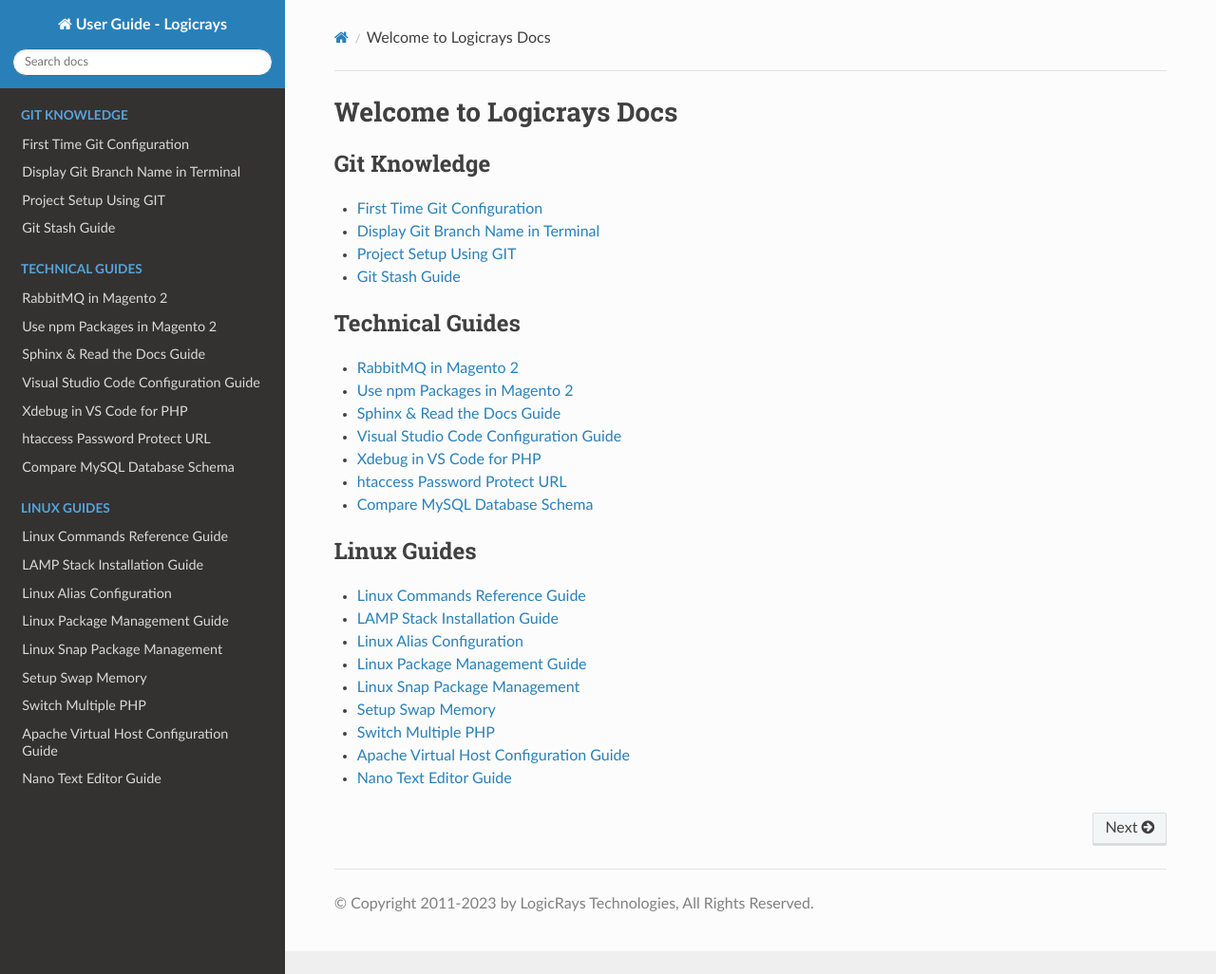
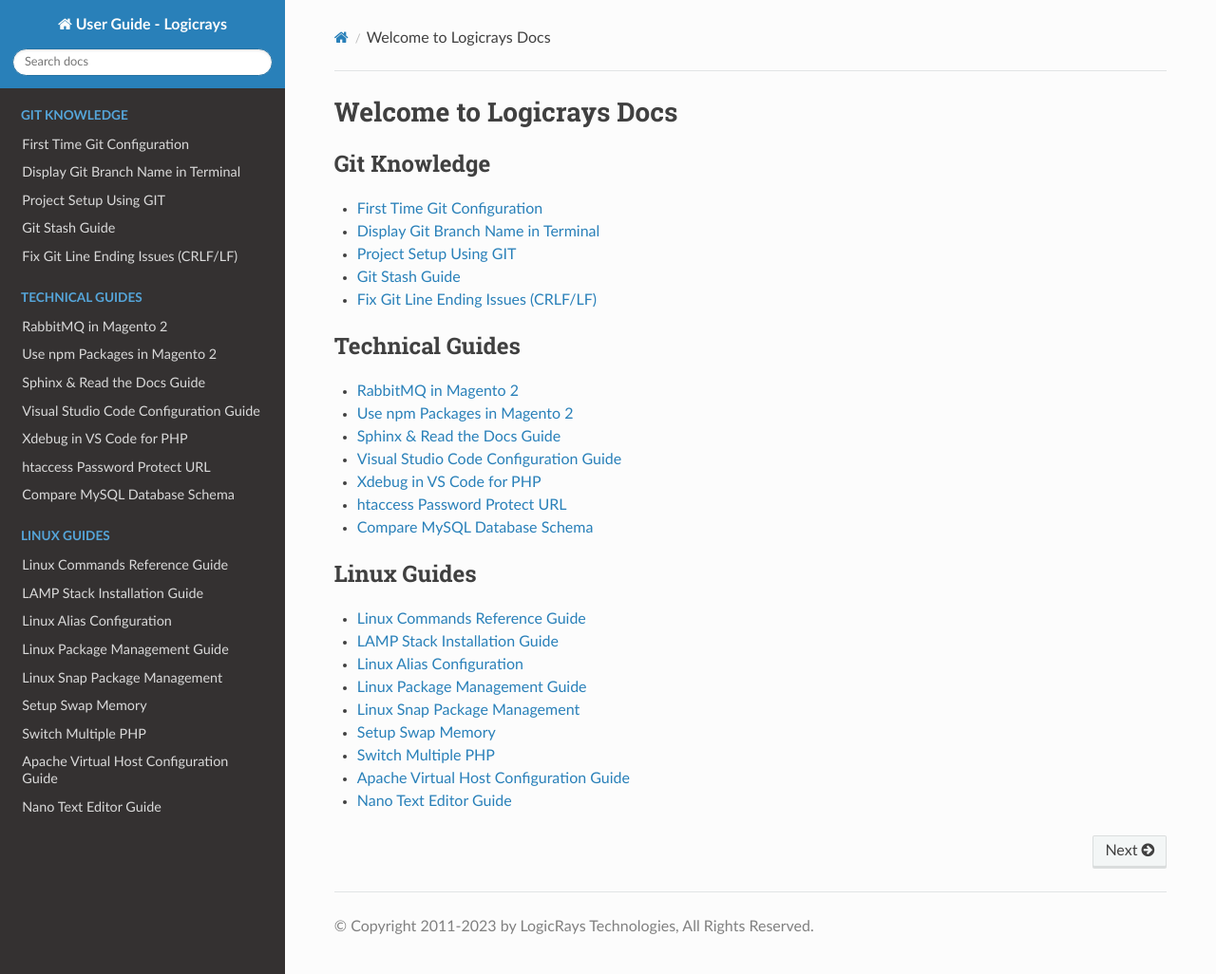
Before and after one commit to dipakp-logicrays/dipakp-docs, a Sphinx documentation site: the page built from docs/index.rst, in a window 1280 px wide and 1026 px high. Shown: the whole window at 95% size. Built offline with Sphinx 7.4.7 and the Read the Docs theme 3.1.0, drawn with Linux system fonts in a browser that asks for light colours; some of the changed lines change nothing that is shown.

Commit message:
Add new doc: fix git line endings

```diff
--- /dev/null
+++ b/docs/git-knowledge/git-line-endings/index.rst
@@ -0,0 +1,395 @@
+Fix Git Line Ending Issues (CRLF/LF)
+=====================================
+
+This guide helps you resolve Git issues when a single file shows "entire file modified" due to line ending differences between CRLF (Windows) and LF (Unix/Linux).
+
+Understanding the Problem
+--------------------------
+
+When Git shows that every line in a file has changed, but you only made minor edits, the issue is usually caused by line ending differences:
+
+- **CRLF** (Carriage Return + Line Feed): Windows line endings (``\r\n``)
+- **LF** (Line Feed): Unix/Linux/Mac line endings (``\n``)
+
+**The Problem**: Your repository copy uses CRLF, but your edited copy uses LF (or vice versa). Git interprets this as every line being modified.
+
+Detect Line Ending Issues
+--------------------------
+
+Check What Git Sees
+~~~~~~~~~~~~~~~~~~~
+
+Use the following command to check line endings for a specific file:
+
+.. code-block:: bash
+
+    git ls-files --eol -- path/to/your/file.js
+
+**Understanding the Output:**
+
+- ``i/crlf`` = File in the index (repository) has CRLF
+- ``i/lf`` = File in the index (repository) has LF
+- ``w/crlf`` = File in working tree (your local copy) has CRLF
+- ``w/lf`` = File in working tree (your local copy) has LF
+
+**Example**: ``i/crlf w/lf`` means the repository has CRLF, but your local file has LF.
+
+Verify Line Endings in Files
+~~~~~~~~~~~~~~~~~~~~~~~~~~~~~
+
+Compare the committed file with your working tree file:
+
+.. code-block:: bash
+
+    # Navigate to your project root
+    cd /var/www/html/your-project/
+
+    # Show committed file (check for \r which indicates CRLF)
+    git show HEAD:path/to/file.js | sed -n l | head
+
+    # Show working tree file (no \r means LF)
+    sed -n l path/to/file.js | head
+
+.. note::
+    If you see ``\r$`` at the end of lines in the output, the file uses CRLF. If you only see ``$``, it uses LF.
+
+Fix Line Ending Issues
+-----------------------
+
+Choose the appropriate fix based on what line endings your repository uses.
+
+Option 1: Convert Local File to CRLF
+~~~~~~~~~~~~~~~~~~~~~~~~~~~~~~~~~~~~~
+
+If the repository uses CRLF and you want to convert your edited file to CRLF:
+
+.. code-block:: bash
+
+    # Normalize to CRLF safely (keeps your code edits)
+    perl -i -pe 's/\r?\n/\r\n/g' path/to/file.js
+
+This command:
+
+- Preserves your code changes
+- Only changes line endings to CRLF
+- Works even if some lines already have CRLF
+
+Option 2: Convert Local File to LF
+~~~~~~~~~~~~~~~~~~~~~~~~~~~~~~~~~~~
+
+If the repository uses LF and your file has CRLF:
+
+.. code-block:: bash
+
+    # Normalize to LF
+    perl -i -pe 's/\r\n/\n/g' path/to/file.phtml
+
+This command:
+
+- Removes carriage returns (``\r``)
+- Converts CRLF to LF
+- Preserves your actual code changes
+
+Verify the Fix
+~~~~~~~~~~~~~~
+
+After applying the fix, verify that the line endings are now correct:
+
+.. code-block:: bash
+
+    # Check line endings again
+    git ls-files --eol -- path/to/file.js
+
+    # Check the diff (should now only show your real edits)
+    git diff -- path/to/file.js
+
+The diff should now only display your actual code changes, not every line as modified.
+
+Prevent Future Issues
+---------------------
+
+Use .gitattributes
+~~~~~~~~~~~~~~~~~~
+
+Create a ``.gitattributes`` file in your repository root to enforce consistent line endings:
+
+.. code-block:: text
+    :caption: .gitattributes
+
+    # Auto detect text files and normalize to LF
+    * text=auto
+
+    # Force LF for these file types
+    *.js text eol=lf
+    *.php text eol=lf
+    *.css text eol=lf
+    *.html text eol=lf
+    *.xml text eol=lf
+    *.json text eol=lf
+    *.md text eol=lf
+    *.sh text eol=lf
+
+    # Force CRLF for Windows scripts
+    *.bat text eol=crlf
+    *.cmd text eol=crlf
+
+Configure Git Settings
+~~~~~~~~~~~~~~~~~~~~~~
+
+Set Git to handle line endings automatically:
+
+.. code-block:: bash
+
+    # Linux/Mac - Convert CRLF to LF on commit
+    git config --global core.autocrlf input
+
+    # Windows - Convert LF to CRLF on checkout, LF on commit
+    git config --global core.autocrlf true
+
+Real-World Examples
+-------------------
+
+Here are complete examples using actual files from a Magento 2 project, showing when and how to convert line endings.
+
+When to Convert: Decision Guide
+~~~~~~~~~~~~~~~~~~~~~~~~~~~~~~~~
+
+**Convert to CRLF when**:
+- Your repository uses CRLF (``i/crlf``) and your local file has LF (``w/lf``)
+- You're matching the existing repository standard (usually legacy Windows projects)
+
+**Convert to LF when**:
+- Your repository uses LF (``i/lf``) and your local file has CRLF (``w/crlf``)
+- You're following modern development standards (recommended for most projects)
+
+.. important::
+    **Best Practice**: Always match your local file to the repository's line ending format, not the other way around. This ensures consistency across the team.
+
+Example 1: Converting Local File to CRLF
+~~~~~~~~~~~~~~~~~~~~~~~~~~~~~~~~~~~~~~~~~
+
+**Scenario**: Repository uses CRLF, but your local file was saved with LF.
+
+**Project root**: ``/var/www/html/ci244p2/``
+
+**File**: ``app/code/Cellularisrael/Order/view/adminhtml/web/js/order/view/post-wrapper.js``
+
+**Step 1: Detect the Issue**
+
+.. code-block:: bash
+
+    git ls-files --eol -- /var/www/html/ci244p2/app/code/Cellularisrael/Order/view/adminhtml/web/js/order/view/post-wrapper.js
+
+**Output**: ``i/crlf w/lf`` → Repository has CRLF, your local file has LF
+
+**Step 2: Verify Line Endings**
+
+Navigate to your Magento root and check both versions:
+
+.. code-block:: bash
+
+    # Go to Magento root
+    cd /var/www/html/ci244p2/
+
+    # Show committed file (\r at end means CRLF in repo)
+    git show HEAD:app/code/Cellularisrael/Order/view/adminhtml/web/js/order/view/post-wrapper.js | sed -n l | head
+
+    # Show working tree (\r missing means LF locally)
+    sed -n l /var/www/html/ci244p2/app/code/Cellularisrael/Order/view/adminhtml/web/js/order/view/post-wrapper.js | head
+
+**Expected output**:
+
+- Committed file: Lines ending with ``\r$`` (CRLF)
+- Working tree: Lines ending with ``$`` only (LF)
+
+**Step 3: Convert Local File to CRLF**
+
+Since the repository uses CRLF, convert your local file to match:
+
+.. code-block:: bash
+
+    # Normalize to CRLF safely (keeps your code edits, only changes line endings)
+    perl -i -pe 's/\r?\n/\r\n/g' \
+      /var/www/html/ci244p2/app/code/Cellularisrael/Order/view/adminhtml/web/js/order/view/post-wrapper.js
+
+.. note::
+    The ``\r?\n`` pattern works even if some lines already have CRLF, preventing double conversion.
+
+**Step 4: Verify the Fix**
+
+.. code-block:: bash
+
+    # Check line endings again (should now show i/crlf w/crlf)
+    git ls-files --eol -- /var/www/html/ci244p2/app/code/Cellularisrael/Order/view/adminhtml/web/js/order/view/post-wrapper.js
+
+    # Check the diff (should now only show your real edits, not every line)
+    git diff -- /var/www/html/ci244p2/app/code/Cellularisrael/Order/view/adminhtml/web/js/order/view/post-wrapper.js
+
+**Result**: The diff now shows only your actual code changes, not the entire file as modified.
+
+Example 2: Converting Local File to LF
+~~~~~~~~~~~~~~~~~~~~~~~~~~~~~~~~~~~~~~~
+
+**Scenario**: Repository uses LF, but your local file was saved with CRLF (common when editing on Windows).
+
+**Project root**: ``/var/www/html/ci244p2/``
+
+**File**: ``app/code/Cellularisrael/Order/view/adminhtml/templates/order/status/hold_popup.phtml``
+
+**Step 1: Detect the Issue**
+
+.. code-block:: bash
+
+    git ls-files --eol -- /var/www/html/ci244p2/app/code/Cellularisrael/Order/view/adminhtml/templates/order/status/hold_popup.phtml
+
+**Output**: ``i/lf w/crlf`` → Repository has LF, your local file has CRLF
+
+**Step 2: Verify Line Endings**
+
+.. code-block:: bash
+
+    # Go to Magento root
+    cd /var/www/html/ci244p2/
+
+    # Show committed file (no \r means LF in repo)
+    git show HEAD:app/code/Cellularisrael/Order/view/adminhtml/templates/order/status/hold_popup.phtml | sed -n l | head
+
+    # Show working tree (\r present means CRLF locally)
+    sed -n l /var/www/html/ci244p2/app/code/Cellularisrael/Order/view/adminhtml/templates/order/status/hold_popup.phtml | head
+
+**Expected output**:
+
+- Committed file: Lines ending with ``$`` only (LF)
+- Working tree: Lines ending with ``\r$`` (CRLF)
+
+**Step 3: Convert Local File to LF**
+
+Since the repository uses LF (modern standard), convert your local file to match:
+
+.. code-block:: bash
+
+    # Normalize to LF (removes \r, converts CRLF to LF)
+    perl -i -pe 's/\r\n/\n/g' \
+      /var/www/html/ci244p2/app/code/Cellularisrael/Order/view/adminhtml/templates/order/status/hold_popup.phtml
+
+.. note::
+    This is the recommended conversion for most modern projects. LF is the standard for web development.
+
+**Step 4: Verify the Fix**
+
+.. code-block:: bash
+
+    # Check line endings again (should now show i/lf w/lf)
+    git ls-files --eol -- /var/www/html/ci244p2/app/code/Cellularisrael/Order/view/adminhtml/templates/order/status/hold_popup.phtml
+
+    # Check the diff (should now only show your real edits)
+    git diff -- /var/www/html/ci244p2/app/code/Cellularisrael/Order/view/adminhtml/templates/order/status/hold_popup.phtml
+
+**Result**: The diff now shows only your actual code changes.
+
+Quick Reference
+~~~~~~~~~~~~~~~
+
++-----------------+------------------+---------------------------+
+| Repository Uses | Your Local File  | Command to Use            |
++=================+==================+===========================+
+| CRLF (i/crlf)   | LF (w/lf)        | Convert to CRLF           |
+|                 |                  | ``perl -i -pe             |
+|                 |                  | 's/\r?\n/\r\n/g' file``   |
++-----------------+------------------+---------------------------+
+| LF (i/lf)       | CRLF (w/crlf)    | Convert to LF             |
+|                 |                  | ``perl -i -pe             |
+|                 |                  | 's/\r\n/\n/g' file``      |
++-----------------+------------------+---------------------------+
+
+.. tip::
+    **Remember**: Always convert your local file to match the repository, not the other way around. This maintains consistency across the entire project and team.
+
+Common Scenarios
+----------------
+
+Scenario 1: Cloned Repository on Different OS
+~~~~~~~~~~~~~~~~~~~~~~~~~~~~~~~~~~~~~~~~~~~~~~
+
+**Problem**: You cloned a Windows repository on Linux (or vice versa).
+
+**Solution**:
+
+1. Check if the repository has a ``.gitattributes`` file
+2. If not, create one (see above)
+3. Normalize the repository:
+
+   .. code-block:: bash
+
+       git add --renormalize .
+       git commit -m "Normalize line endings"
+
+Scenario 2: Multiple Developers on Different OS
+~~~~~~~~~~~~~~~~~~~~~~~~~~~~~~~~~~~~~~~~~~~~~~~~
+
+**Problem**: Team members use different operating systems.
+
+**Solution**:
+
+1. Add a ``.gitattributes`` file to the repository
+2. Have all team members run:
+
+   .. code-block:: bash
+
+       git rm --cached -r .
+       git reset --hard
+
+3. Configure Git settings consistently across the team
+
+Best Practices
+--------------
+
+- **Use .gitattributes**: Always define line ending rules in your repository
+- **Be Consistent**: Choose one line ending style for your project (usually LF)
+- **Configure Git**: Set ``core.autocrlf`` appropriately for your OS
+- **Editor Settings**: Configure your code editor to use the correct line endings
+- **Pre-commit Hooks**: Consider using pre-commit hooks to enforce line endings
+
+.. tip::
+    Modern development typically uses LF (Unix-style) line endings for all text files, regardless of the operating system. This is the recommended standard for most projects.
+
+Troubleshooting
+---------------
+
+Issue: Normalization Doesn't Work
+~~~~~~~~~~~~~~~~~~~~~~~~~~~~~~~~~~
+
+If ``git add --renormalize .`` doesn't fix the issue:
+
+.. code-block:: bash
+
+    # Remove all files from Git index
+    git rm --cached -r .
+
+    # Re-add all files (Git will apply .gitattributes rules)
+    git add .
+
+    # Check what changed
+    git diff --cached
+
+Issue: Files Keep Showing as Modified
+~~~~~~~~~~~~~~~~~~~~~~~~~~~~~~~~~~~~~~
+
+1. Check your Git configuration:
+
+   .. code-block:: bash
+
+       git config --list | grep autocrlf
+
+2. Ensure ``.gitattributes`` is properly configured
+3. Try refreshing the index:
+
+   .. code-block:: bash
+
+       git add --renormalize .
+
+References
+----------
+
+- **Git Documentation**: https://git-scm.com/docs/gitattributes
+- **GitHub Line Endings Guide**: https://docs.github.com/en/get-started/getting-started-with-git/configuring-git-to-handle-line-endings
--- a/docs/index.rst
+++ b/docs/index.rst
@@ -11,6 +11,7 @@
    git-knowledge/git-branch-name/index
    git-knowledge/git-project-setup/index
    git-knowledge/git-stash/index
+   git-knowledge/git-line-endings/index
 
 
 .. toctree::
```
